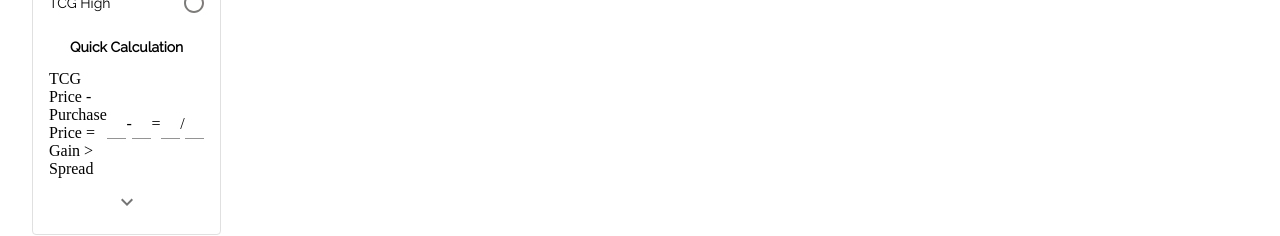
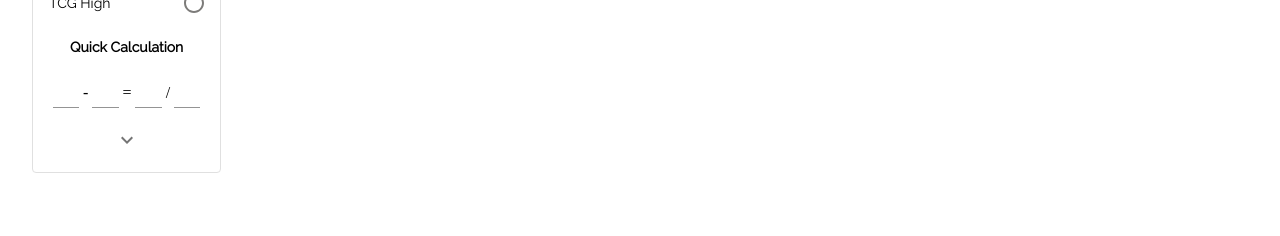
Before and after one commit to corydm92/threshold-mtg, a React (Create React App) app: page /inventory/cards in a window 1280 px wide. Shown: the part 319-555 px from the top of the page. Built offline with nearby package versions, Linux system fonts and the light colour scheme; no server answers; what normalizr would draw is missing.

Commit message:
connected quickcalc, implemented styling to remove the arrows on input

```diff
--- a/src/js/component-library/mui/components/Form/TextField.jsx
+++ b/src/js/component-library/mui/components/Form/TextField.jsx
@@ -37,6 +37,7 @@ const EnhancedTextField = (props) => {
     onChange,
     value,
     params,
+    type,
   } = {
     ...props,
   };
@@ -55,6 +56,7 @@ const EnhancedTextField = (props) => {
       data-test={dataTest}
       value={value}
       onChange={onChange}
+      type={type}
     >
       {props.children}
     </TextField>
--- a/src/js/components/SideBarQuickCalculation.jsx
+++ b/src/js/components/SideBarQuickCalculation.jsx
@@ -1,13 +1,24 @@
-import React, { useState } from 'react';
+import React, { useState, useEffect } from 'react';
 import EnhancedTextfield from '../component-library/mui/components/Form/TextField';
 import EnhancedContainer from '../component-library/mui/components/Container';
-
+import { getPriceSpread } from '../../utils';
 import { makeStyles } from '@material-ui/styles';
 
 const useStyles = makeStyles((theme) => {
   return {
     textField: {
       maxWidth: '17%',
+      '& .MuiInputBase-input': {
+        // These both hide the up/down arrows in the input
+        '&::-webkit-outer-spin-button': {
+          '-webkit-appearance': 'none',
+          margin: '0',
+        },
+        '&::-webkit-inner-spin-button': {
+          '-webkit-appearance': 'none',
+          margin: '0',
+        },
+      },
     },
     container: {
       display: 'flex',
@@ -18,17 +29,69 @@ const useStyles = makeStyles((theme) => {
 });
 
 const SideBarQuickCalculation = (props) => {
+  const classes = useStyles();
   const { tcgPrice, purchasePrice, gain, spread } = { ...props };
 
-  const classes = useStyles();
+  const [tcgValue, setTcgValue] = useState(tcgPrice || ''); // Fixes switching between controlled / uncontrolled
+  const [purchaseValue, setPurchaseValue] = useState(purchasePrice || '');
+  const [gainValue, setGainValue] = useState(gain || '');
+  const [spreadValue, setSpreadValue] = useState(spread || '');
+
+  const handleTcgChange = (event) => {
+    setTcgValue(event.target.value);
+    if (purchaseValue) {
+      setGainValue(tcgValue - purchaseValue);
+      setSpreadValue(getPriceSpread(tcgValue, purchaseValue));
+    }
+  };
+
+  const handlePurchaseChange = (event) => {
+    setPurchaseValue(event.target.value);
+  };
+
+  const handleGainChange = (event) => {
+    setGainValue(event.target.value);
+  };
+
+  const handleSpreadChange = (event) => {
+    setSpreadValue(event.target.value);
+  };
 
   return (
     <EnhancedContainer className={classes.container} disableGutters>
-      TCG Price - Purchase Price = Gain {'>'} Spread
-      <EnhancedTextfield className={classes.textField} /> -{' '}
-      <EnhancedTextfield className={classes.textField} /> ={' '}
-      <EnhancedTextfield className={classes.textField} /> /{' '}
-      <EnhancedTextfield className={classes.textField} />
+      <EnhancedTextfield
+        dataTest='quick-calc-tcg'
+        type='number'
+        value={tcgValue}
+        onChange={handleTcgChange}
+        className={classes.textField}
+      />
+      {' - '}
+
+      <EnhancedTextfield
+        dataTest='quick-calc-purchase'
+        type='number'
+        value={purchaseValue}
+        onChange={handlePurchaseChange}
+        className={classes.textField}
+      />
+      {' = '}
+
+      <EnhancedTextfield
+        dataTest='quick-calc-gain'
+        type='number'
+        value={gainValue}
+        onChange={handleGainChange}
+        className={classes.textField}
+      />
+      {' / '}
+      <EnhancedTextfield
+        dataTest='quick-calc-spread'
+        type='number'
+        value={spreadValue}
+        onChange={handleSpreadChange}
+        className={classes.textField}
+      />
     </EnhancedContainer>
   );
 };
```
